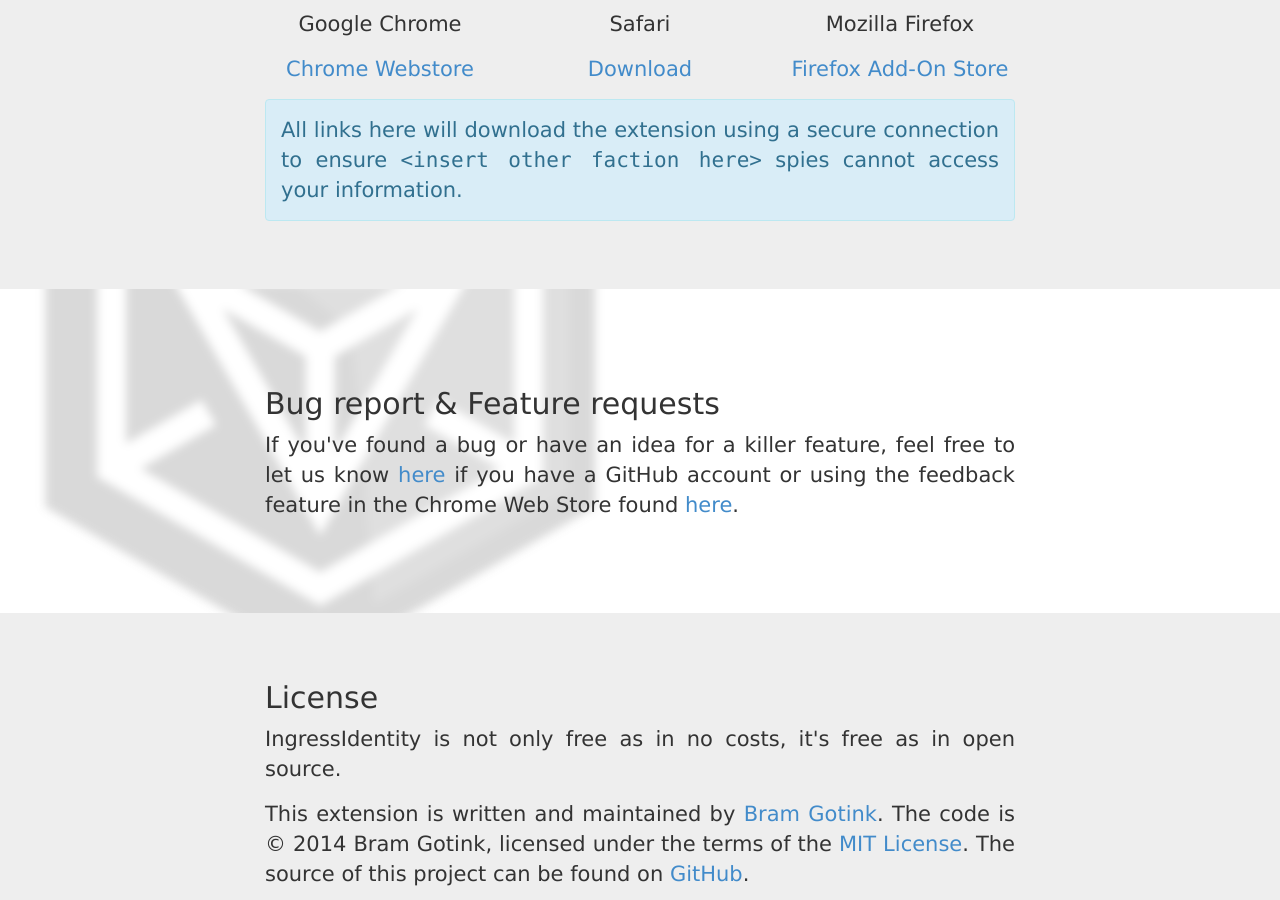
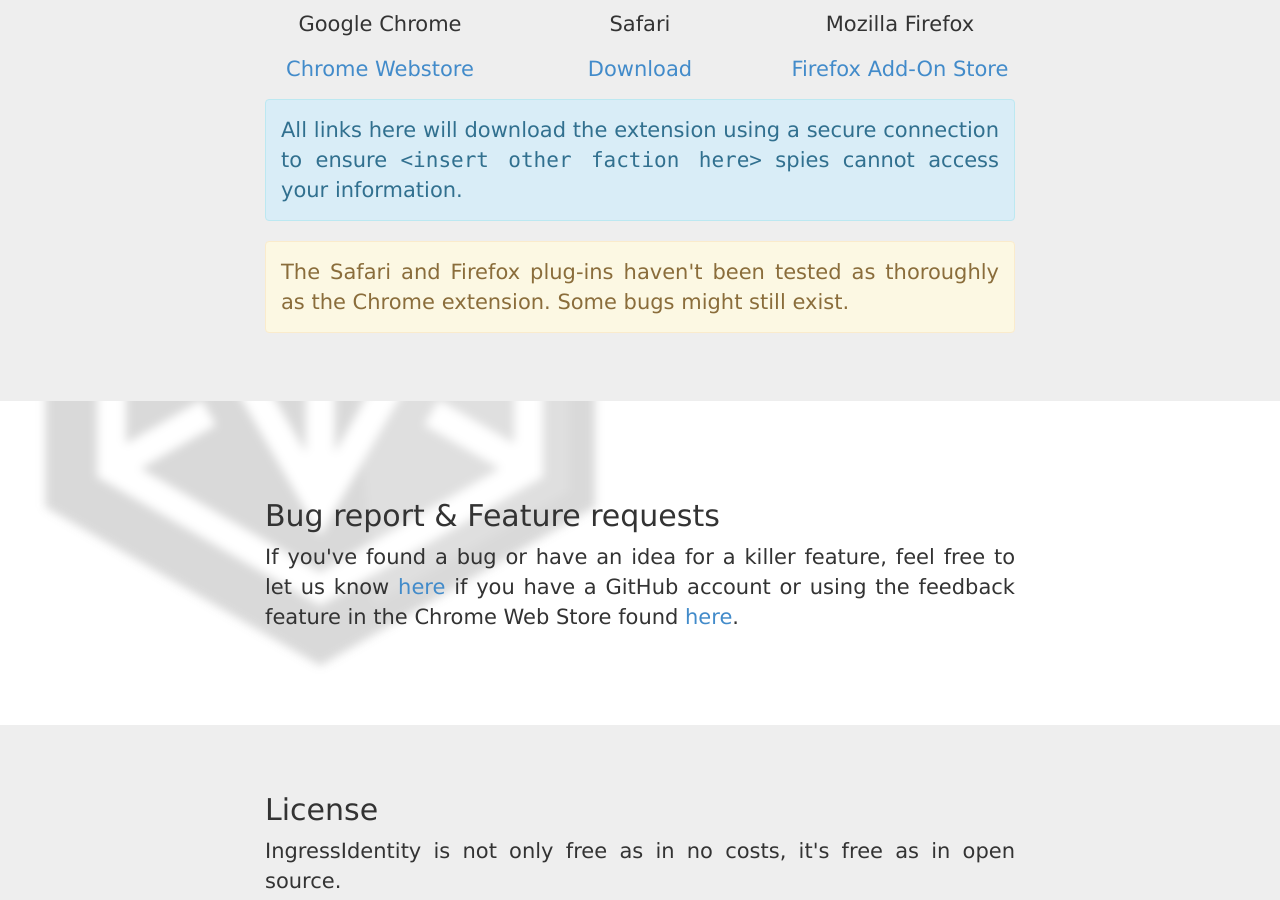
Before and after one commit to bgotink/IngressIdentity, a Jekyll site: the page built from index.html, in a window 1280 px wide and 900 px high, scrolled down 2082 px. Built offline with Jekyll 4.4.1, drawn with Linux system fonts in a browser that asks for light colours.

Commit message:
added a warning about non-chrome extensions

```diff
--- a/index.html
+++ b/index.html
@@ -175,6 +175,16 @@
                 </div>
             </div>
         </div>
+        <div class="row">
+            <div class="col-sm-10 col-sm-offset-1 col-md-8 col-md-offset-2">
+                <div class="alert alert-warning">
+                    <p>
+                        The Safari and Firefox plug-ins haven't been tested as thoroughly as the Chrome extension.
+                        Some bugs might still exist.
+                    </p>
+                </div>
+            </div>
+        </div>
     </div>
 </div>
 
```
